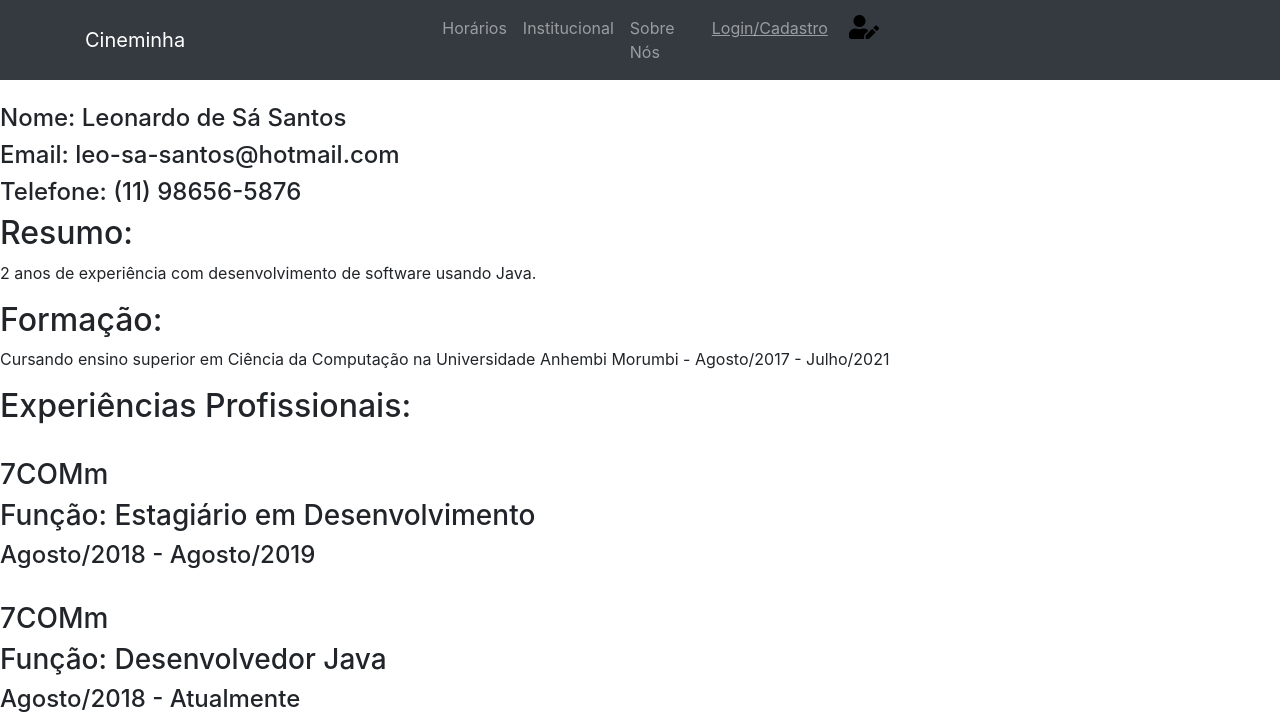
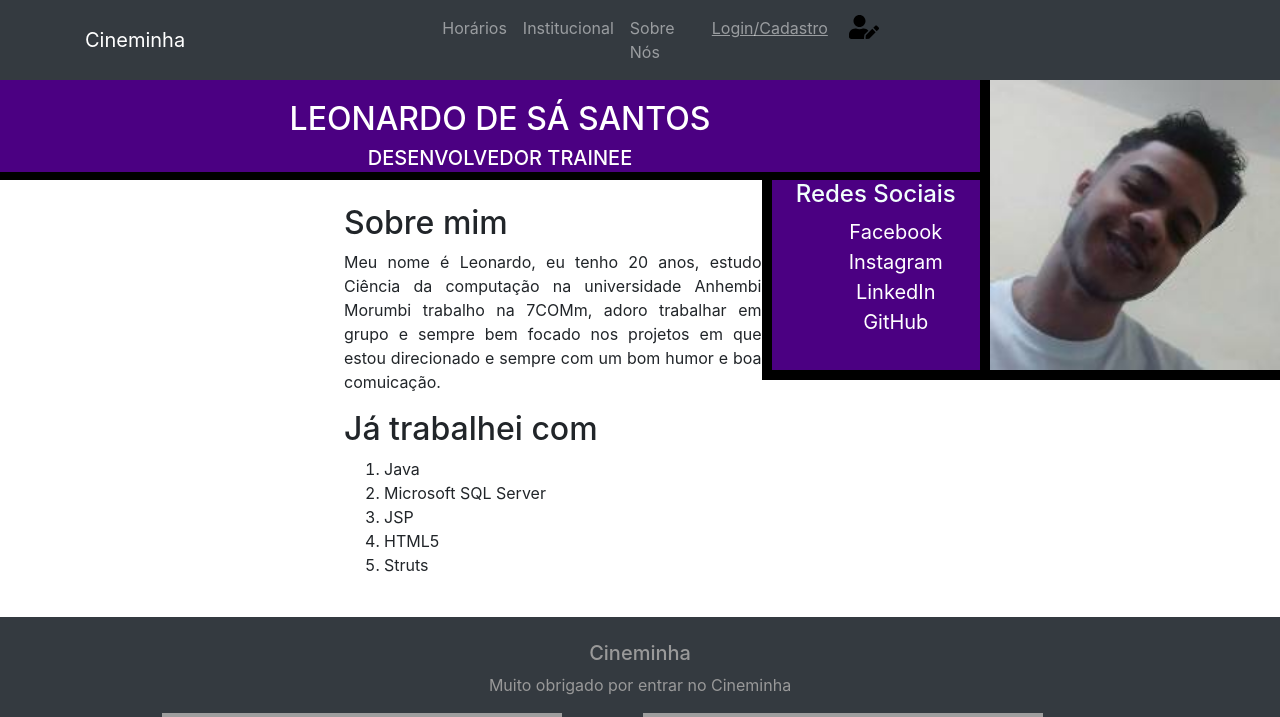
Before and after one commit to Lancemaker/Cineminha, a PHP site: page /index.php?page=CVLeo in a window 1280 px wide. Shown: the top 717 px of the page. Run offline with PHP 8.4, Linux system fonts and the light colour scheme; some libraries are stand-ins or nearby versions; grey boxes are pictures that could not be loaded.

Commit message:
Curriculos e icone

```diff
--- a/view/css/Curriculo.css
+++ b/view/css/Curriculo.css
@@ -19,7 +19,7 @@
     width: 100%;
     font-size: 100%;
     text-align: center;
-	background-color: #851944;
+	background-color:indigo;
 	color: #FFF;
     padding: 1.25rem;
 	border-bottom: .5rem solid black;
@@ -35,7 +35,7 @@
     float:right;
     position: relative;
     text-align: center;
-    background-color: #851944;
+    background-color: indigo;
     color: #f2fffc;
     height: 200px;
     width: 218.5px;
--- a/view/templates/CVLeo.php
+++ b/view/templates/CVLeo.php
@@ -1,61 +1,39 @@
-<!DOCTYPE html>
-<html lang = "pt-br">
-<head>
-    <link rel="stylesheet" type="text/css" href='view/css/style.css'/>
-    <meta charset ="utf-8"/>
-    <title>Leonardo de Sá Santos</title>
-    </head>
-    <header><img id="perfil" src=""/>
-     <div id="apres">
-            <h4>Nome: Leonardo de Sá Santos</h4>
-            <h4>Email: leo-sa-santos@hotmail.com</h4>
-            <h4>Telefone: (11) 98656-5876</h4></div></header>
-    <body>
+<header>
+    <img class="imagem-curriculo" src="../assets/thumbs/Leo.jpg">
+</header>
 
-       <div id="fundo" >
-           <div id="Resumo">
-        <div class="titulo">
-            <h2>Resumo:</h2></div>
-           <p>2 anos de experiência com desenvolvimento de software usando Java.</p>
+<main>
+    <div class="cabecalho">
+        <h2>Leonardo de Sá Santos</h2>
+        <h5>Desenvolvedor Trainee</h5>
+    </div>
+    <aside class="redes-sociais-curriculo">
+        <h4>Redes Sociais</h4>
+        <nav>
+            <ul style="list-style: none;">
+                <li><a href="https://www.facebook.com/leonardo.desasantos">Facebook</a></li>
+                <li><a href="https://www.instagram.com/leoonardos/?hl=pt-br">Instagram</a></li>
+                <li><a href="https://www.linkedin.com/in/leonardo-de-s%C3%A1-santos-0406b6164/">LinkedIn</a></li>
+                <li><a href="https://github.com/LeoonardoSa">GitHub</a></li>
+            </ul>
+        </nav>
+    </aside>
+    <div class="texto">
+        <h2>Sobre mim</h2>
+        <p>Meu nome é Leonardo, eu tenho 20 anos, estudo Ciência da computação
+            na universidade Anhembi Morumbi trabalho na 7COMm, adoro
+            trabalhar em grupo e sempre bem focado nos projetos em que estou direcionado e sempre
+            com um bom humor e boa comuicação.</p>
 
-       </div>
 
-           <div id="Formacao">
-        <div class="titulo">
-            <h2>Formação:</h2></div>
-            <p>Cursando ensino superior em Ciência da Computação na Universidade Anhembi Morumbi - Agosto/2017 - Julho/2021 </p>
-            </div>
+        <h2>Já trabalhei com</h2>
+        <ol>
+            <li>Java</li>
+            <li>Microsoft SQL Server</li>
+            <li>JSP</li>
+            <li>HTML5</li>
+            <li>Struts</li>
+        </ol>
+    </div>
 
-        <div id="Experiencias">
-        <div class="titulo">
-           <h2>Experiências Profissionais:</h2>
-	   <br>
-           <h3>7COMm</h3>
-           <h3>Função: Estagiário em Desenvolvimento</h3>
-           <h4>Agosto/2018 - Agosto/2019</h4>
-            <br>
-            <h3>7COMm </h3>
-            <h3>Função: Desenvolvedor Java</h3>
-            <h4> Agosto/2018 - Atualmente</h4>
-            <br>
-           </div>
-        </div>
-
-        <div id="Conhecimentos">
-        <div class="titulo">
-            <h2>Informática:</h2></div>
-        <ul id="menu">
-            <li>- Java</li>
-            <li>- SQL</li>
-            <li>- HTML5</li>
-            <li>- CSS</li>
-            <li>- JavaScript</li>
-            </ul>
-
-        </div>
-        </div>
-    </body>
-    <footer>
-        <a href="https://www.linkedin.com/in/leonardo-de-s%C3%A1-santos-0406b6164/"><img id="linkedin" src="linkedin.png"/></a>
-    </footer>
-</html>
+</main>
--- a/view/templates/header.php
+++ b/view/templates/header.php
@@ -5,6 +5,7 @@
   <meta charset="UTF-8">
   <meta name="viewport" content="width=device-width, initial-scale=1.0">
   <title>Cineminha</title>
+  <link rel="shortcut icon" href="../assets/thumbs/icone.svg">
   <link rel="stylesheet" href="https://stackpath.bootstrapcdn.com/bootstrap/4.4.1/css/bootstrap.min.css" integrity="sha384-Vkoo8x4CGsO3+Hhxv8T/Q5PaXtkKtu6ug5TOeNV6gBiFeWPGFN9MuhOf23Q9Ifjh" crossorigin="anonymous">
   <link rel="stylesheet" href="view/css/main.css">
   <link rel="stylesheet" href="https://use.fontawesome.com/releases/v5.8.2/css/all.css" integrity="sha384-oS3vJWv+0UjzBfQzYUhtDYW+Pj2yciDJxpsK1OYPAYjqT085Qq/1cq5FLXAZQ7Ay" crossorigin="anonymous">
```
Also changed, not shown: view/templates/CVRodrigo.php (+6 -6 lines), assets/thumbs/icone.svg (added).
